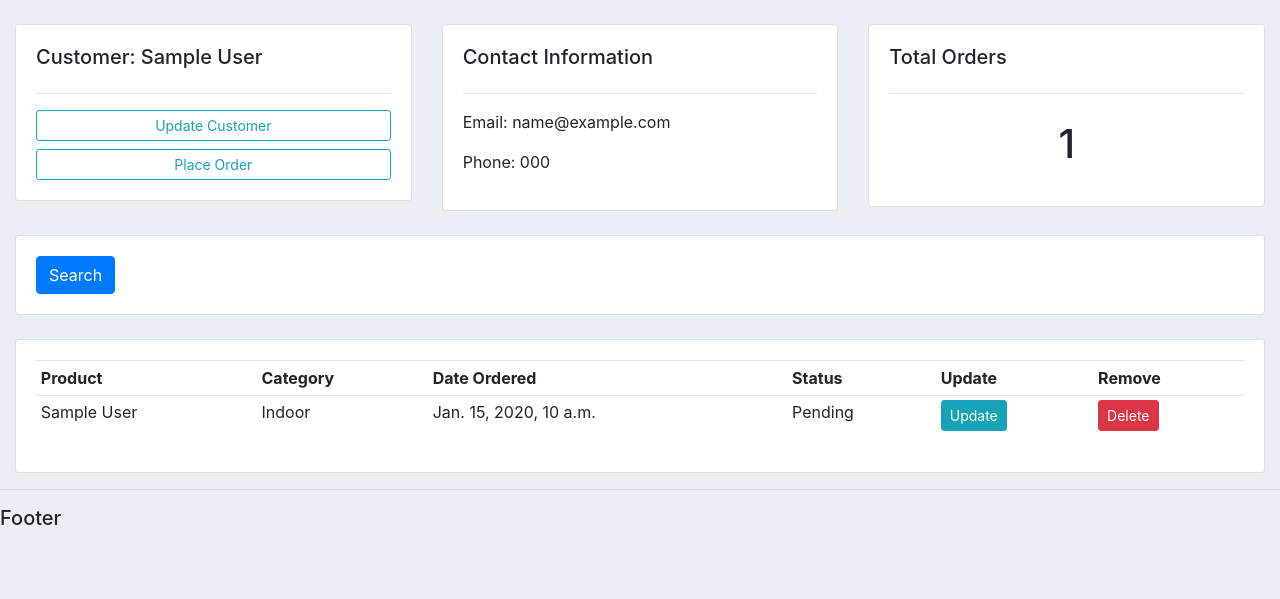
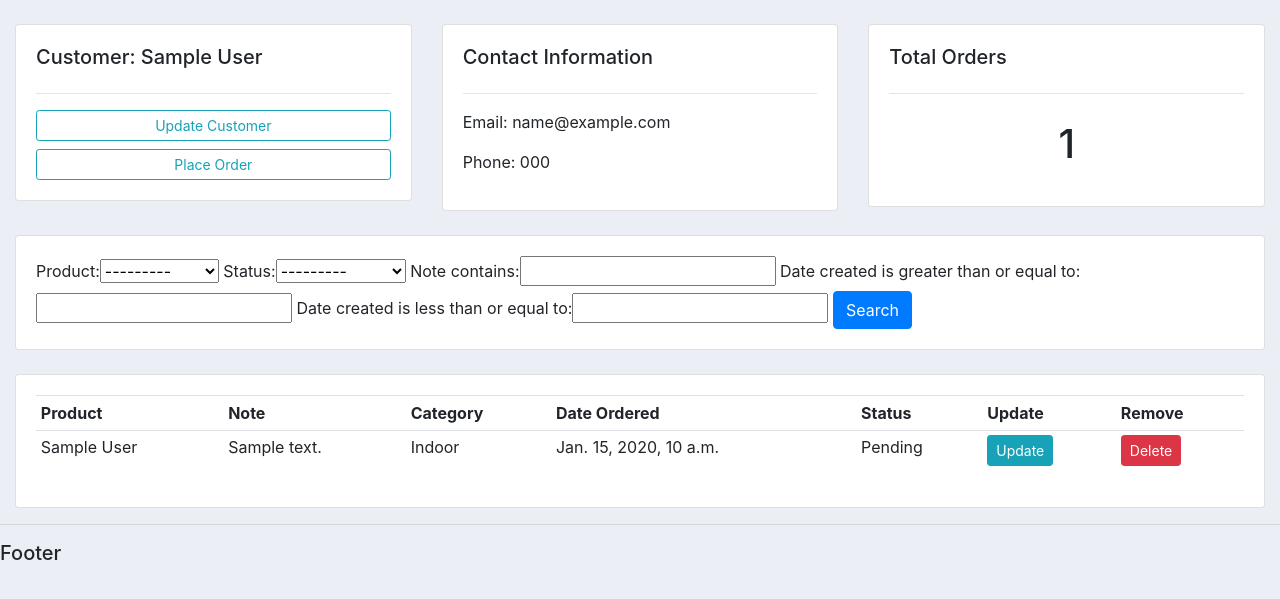
Before and after one commit to danielmichaels/django-projects, a Django app: page /customer/1/ in a window 1280 px wide. Shown: the part 59-658 px from the top of the page. Run offline with Django 3.2, Linux system fonts and the light colour scheme; tables that the repository leaves empty hold one stand-in row (values such as "Sample post"); some libraries are stand-ins or nearby versions.

Commit message:
Add django_filters and created basic filter on customers

```diff
--- /dev/null
+++ b/crm/accounts/filters.py
@@ -0,0 +1,19 @@
+"""
+Filtering is setup like models
+"""
+import django_filters
+from django_filters import DateFilter, CharFilter
+
+from .models import *
+
+
+class OrderFilter(django_filters.FilterSet):
+
+    note = CharFilter(field_name="note", lookup_expr="icontains")
+    start_date = DateFilter(field_name="date_created", lookup_expr="gte")
+    end_date = DateFilter(field_name="date_created", lookup_expr="lte")
+
+    class Meta:
+        model = Order
+        fields = "__all__"
+        exclude = ["customer", "date_created"]
--- a/crm/accounts/models.py
+++ b/crm/accounts/models.py
@@ -62,6 +62,7 @@ class Order(models.Model):
     product = models.ForeignKey(Product, null=True, on_delete=models.SET_NULL)
     status = models.CharField(max_length=255, null=True, choices=STATUS)
     date_created = models.DateTimeField(auto_now_add=True)
+    note = models.CharField(max_length=255, null=True)
 
     def __str__(self):
         # Here we can return the parent attribute of `name`
--- a/crm/accounts/templates/accounts/customer.html
+++ b/crm/accounts/templates/accounts/customer.html
@@ -38,6 +38,7 @@
 	<div class="col">
 		<div class="card card-body">
 			<form method="get">
+                {{ myFilter.form }}
 
 		    <button class="btn btn-primary" type="submit">Search</button>
 		  </form>
@@ -53,6 +54,7 @@
 			<table class="table table-sm">
 				<tr>
 					<th>Product</th>
+                    <th>Note</th>
 					<th>Category</th>
 					<th>Date Ordered</th>
 					<th>Status</th>
@@ -63,6 +65,7 @@
                 {% for order in orders %}
                     <tr>
                     <td>{{ order.product }}</td>
+                    <td>{{ order.note }}</td>
                     <td>{{ order.product.category }}</td>
                     <td>{{ order.date_created }}</td>
                     <td>{{ order.status }}</td>
--- a/crm/accounts/views.py
+++ b/crm/accounts/views.py
@@ -1,6 +1,7 @@
 from django.forms import inlineformset_factory
 from django.shortcuts import render, redirect
 
+from .filters import OrderFilter
 from .forms import OrderForm
 from .models import Product, Order, Customer
 
@@ -34,7 +35,16 @@ def customers(request, pk):
     customer = Customer.objects.get(id=pk)
     orders = customer.order_set.all()
     order_count = orders.count()
-    context = {"customer": customer, "orders": orders, "order_count": order_count}
+
+    # filters are really powerful this allows us to create a very quick 'search'
+    myFilter = OrderFilter(request.GET, queryset=orders)
+    orders = myFilter.qs
+    context = {
+        "customer": customer,
+        "orders": orders,
+        "order_count": order_count,
+        "myFilter": myFilter,
+    }
     return render(request, template_name="accounts/customer.html", context=context)
 
 
--- a/crm/crm/settings.py
+++ b/crm/crm/settings.py
@@ -40,6 +40,7 @@ INSTALLED_APPS = [
     # internal apps
     "accounts",
     # third-party apps
+    "django_filters",
 ]
 
 MIDDLEWARE = [
--- a/crm/pyproject.toml
+++ b/crm/pyproject.toml
@@ -7,6 +7,7 @@ authors = ["danielmichaels <dans.address@outlook.com>"]
 [tool.poetry.dependencies]
 python = "^3.6"
 django = "^3.1"
+django-filter = "^2.3.0"
 
 [tool.poetry.dev-dependencies]
 black = "^19.10b0"
```
Also changed, not shown: 1 other file.
